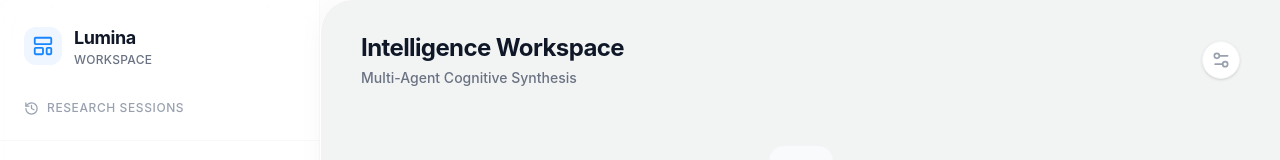
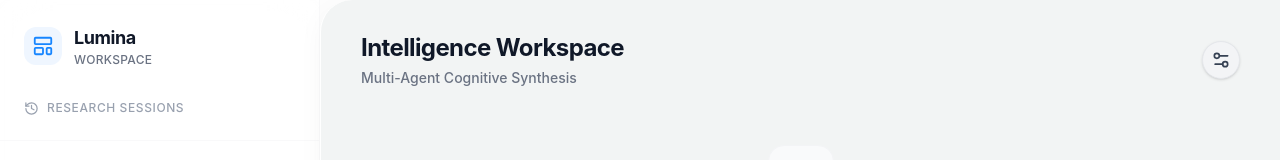
Before and after one commit to Nandan-D14/Lumina, a React (Vite) app in the folder frontend/: page / in a window 1280 px wide. Shown: the top 160 px of the page. Built offline with nearby package versions, Linux system fonts and the light colour scheme; the HTML template or start-up script is replaced by a standard one.

Commit message:
Fix settings btn visibility and remove alert

```diff
--- a/frontend/src/App.tsx
+++ b/frontend/src/App.tsx
@@ -269,7 +269,7 @@ export default function App() {
 
           <button
             onClick={() => setIsSettingsOpen(true)}
-            className="p-2 bg-white rounded-full shadow-sm text-gray-400 hover:text-[#007AFF] transition-colors border border-gray-100"
+            className="p-2 bg-gray-100 rounded-full shadow-sm text-gray-700 hover:text-[#007AFF] hover:bg-gray-200 transition-colors border border-gray-200"
             title="Open Settings"
           >
             <Settings2 size={20} />
--- a/frontend/src/components/SettingsModal.tsx
+++ b/frontend/src/components/SettingsModal.tsx
@@ -78,7 +78,7 @@ export function SettingsModal({ isOpen, onClose }: SettingsModalProps) {
                     />
                   </div>
                   <button
-                    onClick={() => alert("Static Save Clicked! (Not connected to backend)")}
+                    onClick={onClose}
                     className="h-[50px] w-[50px] flex items-center justify-center bg-white border border-gray-200 rounded-xl text-gray-600 hover:text-[#007AFF] hover:border-[#007AFF]/30 shadow-sm transition-all"
                     title="Save"
                   >
```
